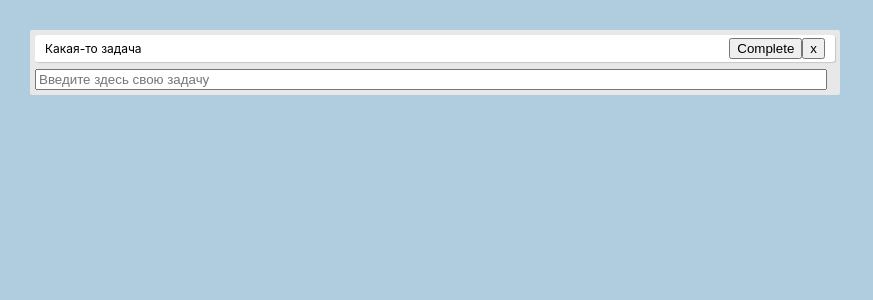
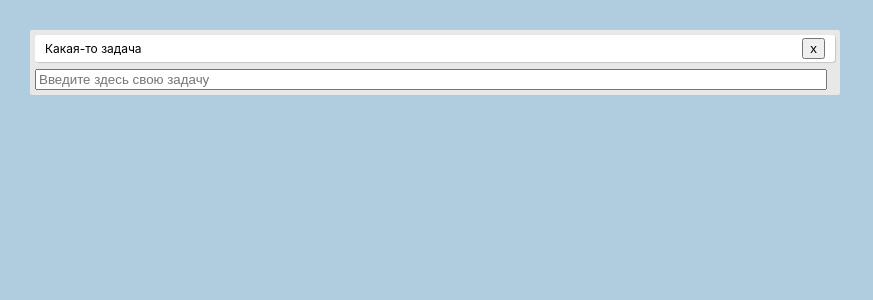
Before and after one commit to StellarProcy/todolist, a React (Create React App) app: page / in a window 1280 px wide. Shown: the top 300 px of the page, without its empty margins (0-873 px from the left). Built offline with nearby package versions, Linux system fonts and the light colour scheme.

Commit message:
Added complete task on click title

```diff
--- a/src/components/ToDo/index.jsx
+++ b/src/components/ToDo/index.jsx
@@ -8,9 +8,11 @@ function Todo({ todo, index, completeTodo, removeTodo }) {
         background: todo.isCompleted ? "DarkSeaGreen" : "" ,
         color: todo.isCompleted ? "gray" : "" }}
     >
-      {todo.text}
+      <div className="todo-Text"
+        onClick={() => completeTodo(index)}>
+        {todo.text}
+      </div>
       <div>
-        <button onClick={() => completeTodo(index)}>Complete</button>
         <button onClick={() => removeTodo(index)}>x</button>
       </div>
     </div>
```
Also changed, not shown: 1 other file (tests, documents, lock files or other folders).
